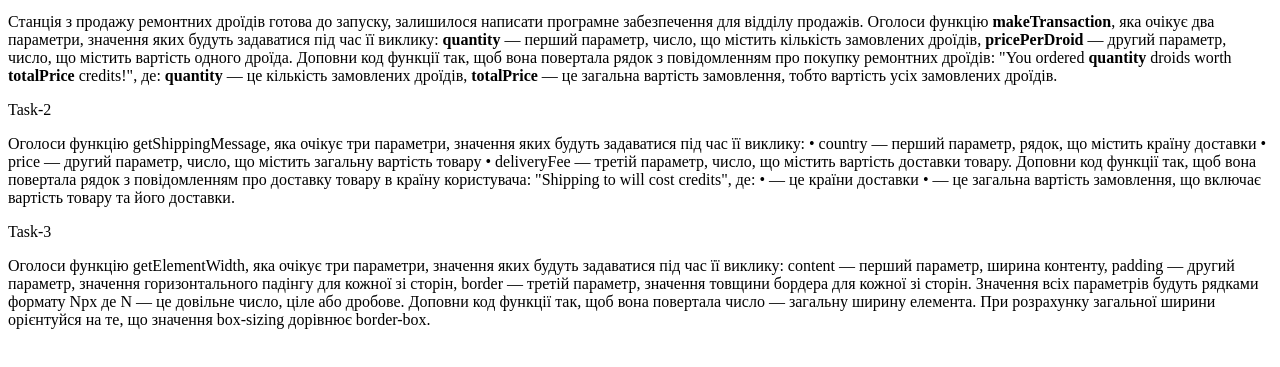
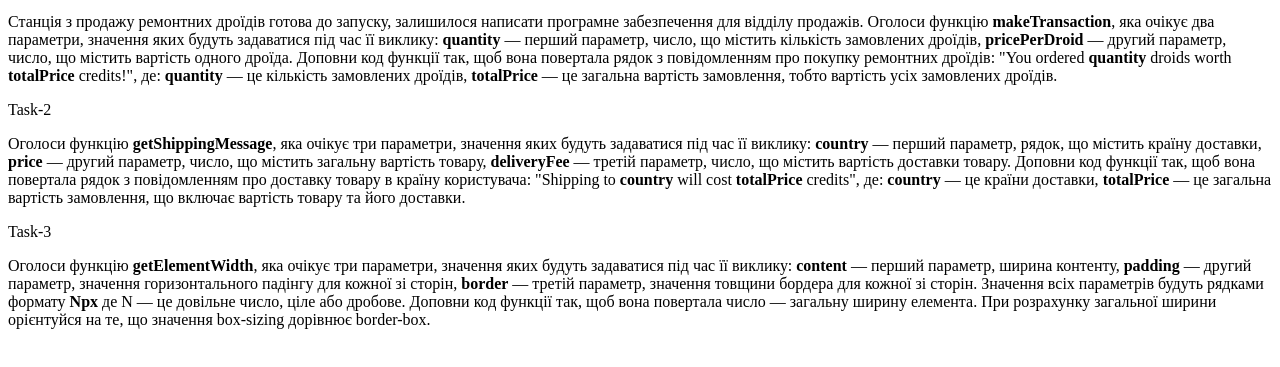
Before and after one commit to ITStupak/goit-js-hw-01, a plain HTML site: page index.html in a window 1280 px wide. Shown: the part 101-468 px from the top of the page. Drawn offline with Linux system fonts and the light colour scheme.

Commit message:
update index file

```diff
--- a/index.html
+++ b/index.html
@@ -9,24 +9,45 @@
     <h1 class="title">JavaScript 3.0. Homework-1.</h1>
     <p class="hw-task">Task-1</p>
     <p class="hw-dscr">
-    Станція з продажу ремонтних дроїдів готова до запуску, залишилося написати програмне забезпечення для відділу продажів.
-
-    Оголоси функцію <b>makeTransaction</b>, яка очікує два параметри, значення яких будуть задаватися під час її виклику: <b>quantity</b> — перший параметр, число, що містить кількість замовлених дроїдів, <b>pricePerDroid</b> — другий параметр, число, що містить вартість одного дроїда.
-
-    Доповни код функції так, щоб вона повертала рядок з повідомленням про покупку ремонтних дроїдів: "You ordered <b>quantity</b> droids worth <b>totalPrice</b> credits!", де: <b>quantity</b> — це кількість замовлених дроїдів, <b>totalPrice</b> — це загальна вартість замовлення, тобто вартість усіх замовлених дроїдів.</p>
+      Станція з продажу ремонтних дроїдів готова до запуску, залишилося написати
+      програмне забезпечення для відділу продажів. Оголоси функцію
+      <b>makeTransaction</b>, яка очікує два параметри, значення яких будуть
+      задаватися під час її виклику: <b>quantity</b> — перший параметр, число,
+      що містить кількість замовлених дроїдів, <b>pricePerDroid</b> — другий
+      параметр, число, що містить вартість одного дроїда. Доповни код функції
+      так, щоб вона повертала рядок з повідомленням про покупку ремонтних
+      дроїдів: "You ordered <b>quantity</b> droids worth
+      <b>totalPrice</b> credits!", де: <b>quantity</b> — це кількість замовлених
+      дроїдів, <b>totalPrice</b> — це загальна вартість замовлення, тобто
+      вартість усіх замовлених дроїдів.
+    </p>
 
     <p class="hw-task">Task-2</p>
     <p class="hw-dscr">
-    Оголоси функцію getShippingMessage, яка очікує три параметри, значення яких будуть задаватися під час її виклику: • country — перший параметр, рядок, що містить країну доставки • price — другий параметр, число, що містить загальну вартість товару • deliveryFee — третій параметр, число, що містить вартість доставки товару.
-
-    Доповни код функції так, щоб вона повертала рядок з повідомленням про доставку товару в країну користувача: "Shipping to <country> will cost <totalPrice> credits", де: • <country> — це країни доставки • <totalPrice> — це загальна вартість замовлення, що включає вартість товару та його доставки.</p>
+      Оголоси функцію <b>getShippingMessage</b>, яка очікує три параметри,
+      значення яких будуть задаватися під час її виклику: <b>country</b> —
+      перший параметр, рядок, що містить країну доставки, <b>price</b> — другий
+      параметр, число, що містить загальну вартість товару, <b>deliveryFee</b> —
+      третій параметр, число, що містить вартість доставки товару. Доповни код
+      функції так, щоб вона повертала рядок з повідомленням про доставку товару
+      в країну користувача: "Shipping to <b>country</b> will cost
+      <b>totalPrice</b> credits", де: <b>country</b> — це країни доставки,
+      <b>totalPrice</b> — це загальна вартість замовлення, що включає вартість
+      товару та його доставки.
+    </p>
 
     <p class="hw-task">Task-3</p>
     <p class="hw-dscr">
-    Оголоси функцію getElementWidth, яка очікує три параметри, значення яких будуть задаватися під час її виклику: content — перший параметр, ширина контенту, padding — другий параметр, значення горизонтального падінгу для кожної зі сторін, border — третій параметр, значення товщини бордера для кожної зі сторін. Значення всіх параметрів будуть рядками формату Npx де N — це довільне число, ціле або дробове.
-
-    Доповни код функції так, щоб вона повертала число — загальну ширину елемента. При розрахунку загальної ширини орієнтуйся на те, що значення box-sizing дорівнює border-box.</p>
-
+      Оголоси функцію <b>getElementWidth</b>, яка очікує три параметри, значення
+      яких будуть задаватися під час її виклику: <b>content</b> — перший
+      параметр, ширина контенту, <b>padding</b> — другий параметр, значення
+      горизонтального падінгу для кожної зі сторін, <b>border</b> — третій
+      параметр, значення товщини бордера для кожної зі сторін. Значення всіх
+      параметрів будуть рядками формату <b>Npx</b> де N — це довільне число,
+      ціле або дробове. Доповни код функції так, щоб вона повертала число —
+      загальну ширину елемента. При розрахунку загальної ширини орієнтуйся на
+      те, що значення box-sizing дорівнює border-box.
+    </p>
 
     <script src="./js/task-1.js"></script>
     <script src="./js/task-2.js"></script>
```
